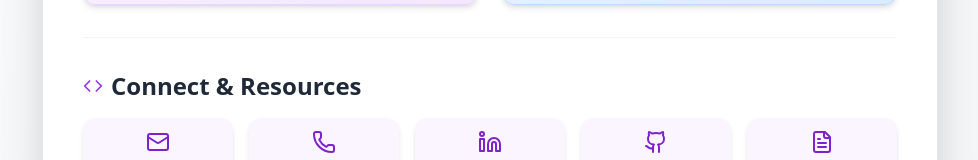
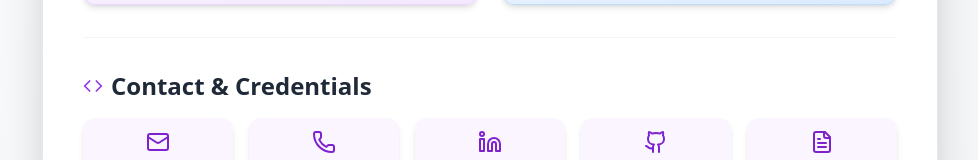
Before and after one commit to phanikum/profile, a React (Create React App) app: page /#/ in a window 1280 px wide. Shown: the part 713-873 px from the top of the page, without its empty margins (150-1128 px from the left). Built offline with nearby package versions, Linux system fonts and the light colour scheme; no server answers; the HTML template or start-up script is replaced by a standard one.

Commit message:
Update contact section title

```diff
--- a/src/pages/HomePage.js
+++ b/src/pages/HomePage.js
@@ -78,11 +78,11 @@ const HomePage = () => { // Component renamed to HomePage
           </div>
         </section>
 
-        {/* --- CONNECT & RESOURCES --- */}
+        {/* --- CONTACT & CREDENTIALS --- */}
         <section className="py-8 border-b border-gray-100">
           <h3 className="text-2xl font-bold text-gray-800 mb-4 flex items-center">
             <Code className="w-5 h-5 mr-2 text-purple-600" />
-            Connect & Resources
+            Contact & Credentials
           </h3>
           <div className="grid grid-cols-2 sm:grid-cols-3 md:grid-cols-5 gap-4">
             {contactLinks.map((link) => (
```
